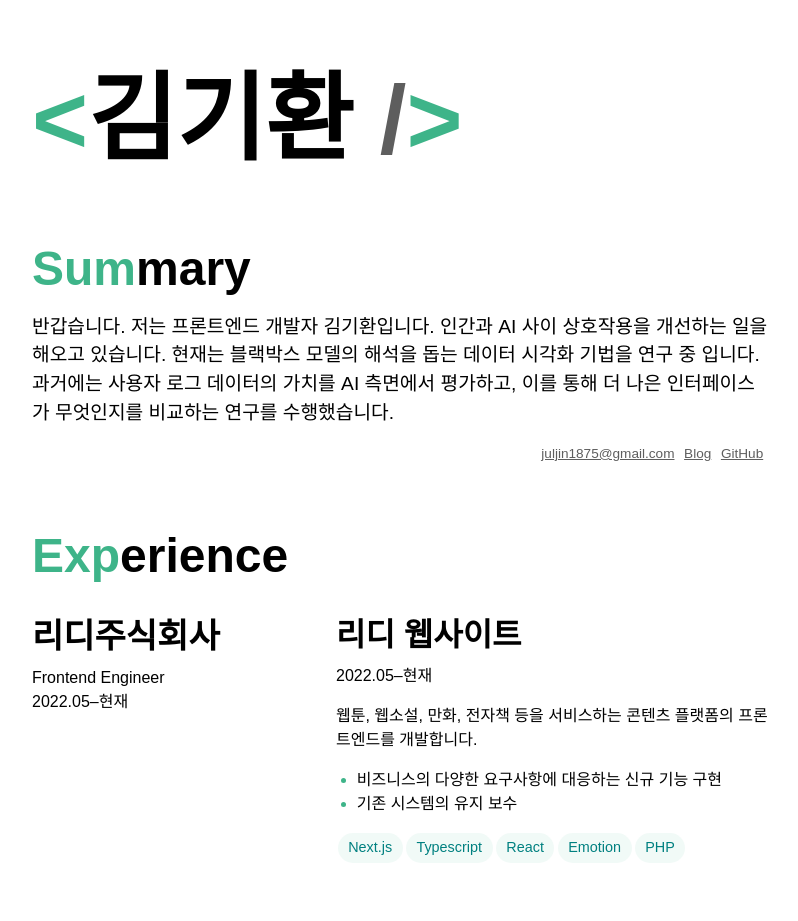
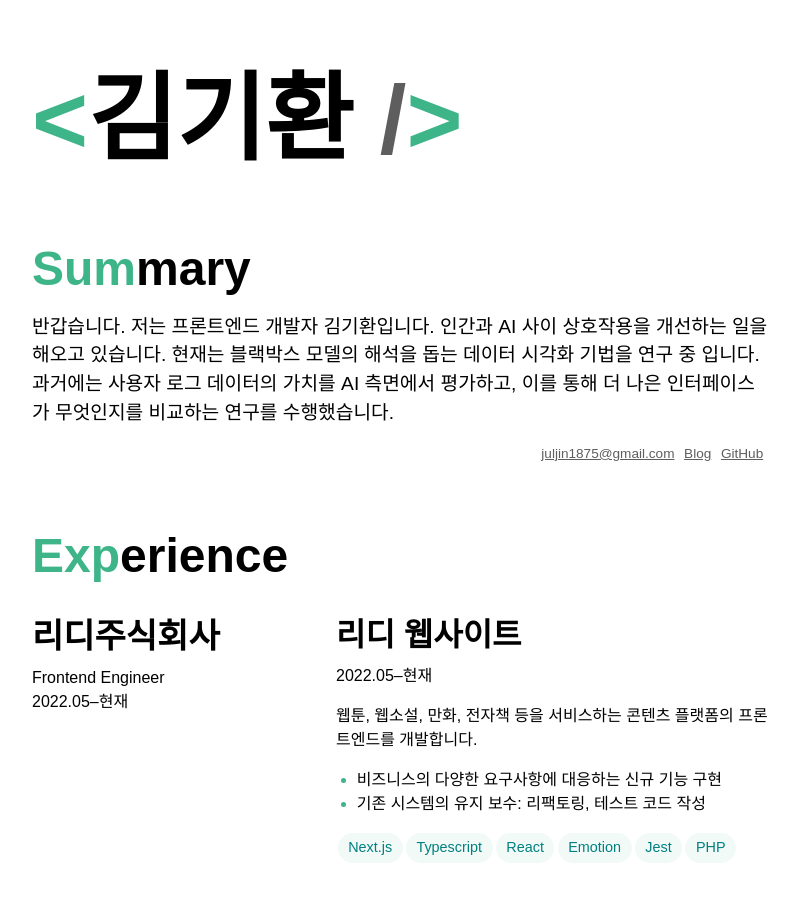
Before and after one commit to simulacre7/resume, a React (Create React App) app: page / in a window 1280 px wide. Shown: the top 921 px of the page, without its empty margins (240-1038 px from the left). Built offline with nearby package versions, Linux system fonts and the light colour scheme; a web font is replaced by a local one.

Commit message:
리디 이력 내용 추가: jest

```diff
--- a/src/components/TwoColumn/WorkExperience.jsx
+++ b/src/components/TwoColumn/WorkExperience.jsx
@@ -39,9 +39,16 @@ export default function WorkExperience() {
             }
             did={[
               "비즈니스의 다양한 요구사항에 대응하는 신규 기능 구현",
-              "기존 시스템의 유지 보수",
+              "기존 시스템의 유지 보수: 리팩토링, 테스트 코드 작성",
             ]}
-            techStack={["Next.js", "Typescript", "React", "Emotion", "PHP"]}
+            techStack={[
+              "Next.js",
+              "Typescript",
+              "React",
+              "Emotion",
+              "Jest",
+              "PHP",
+            ]}
           />
         </RowRightCell>
       </Row>
```
